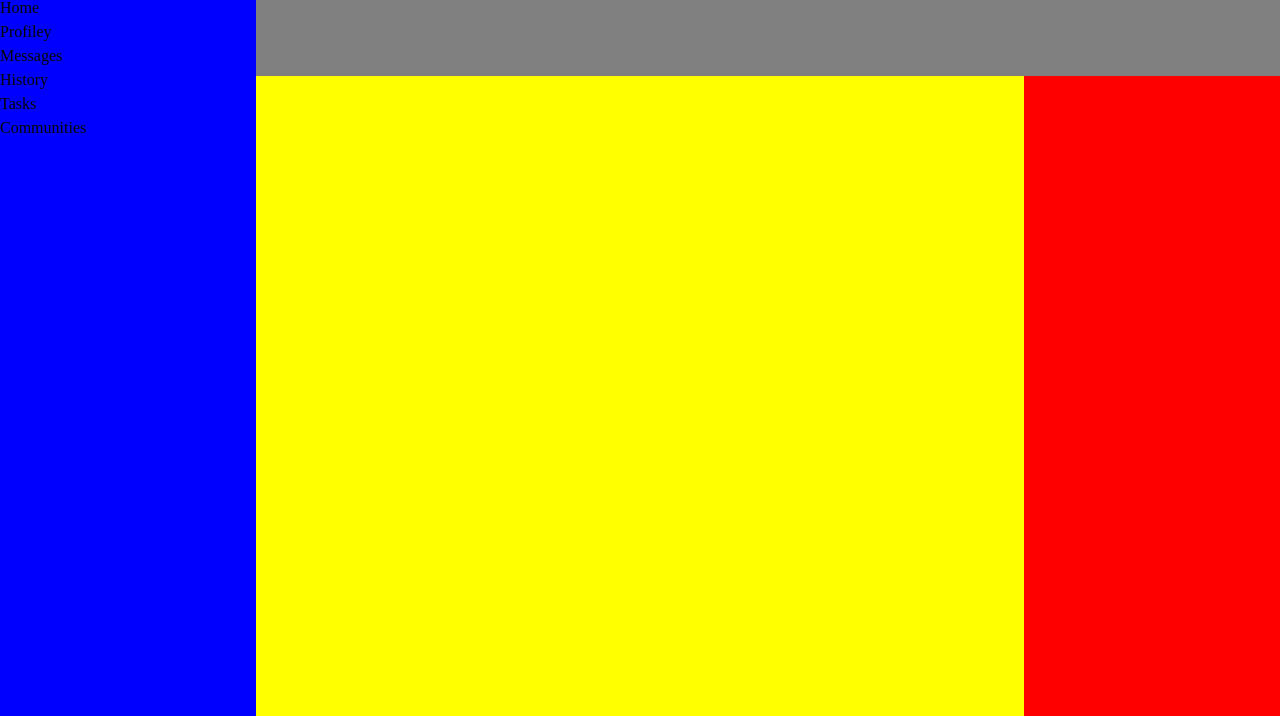
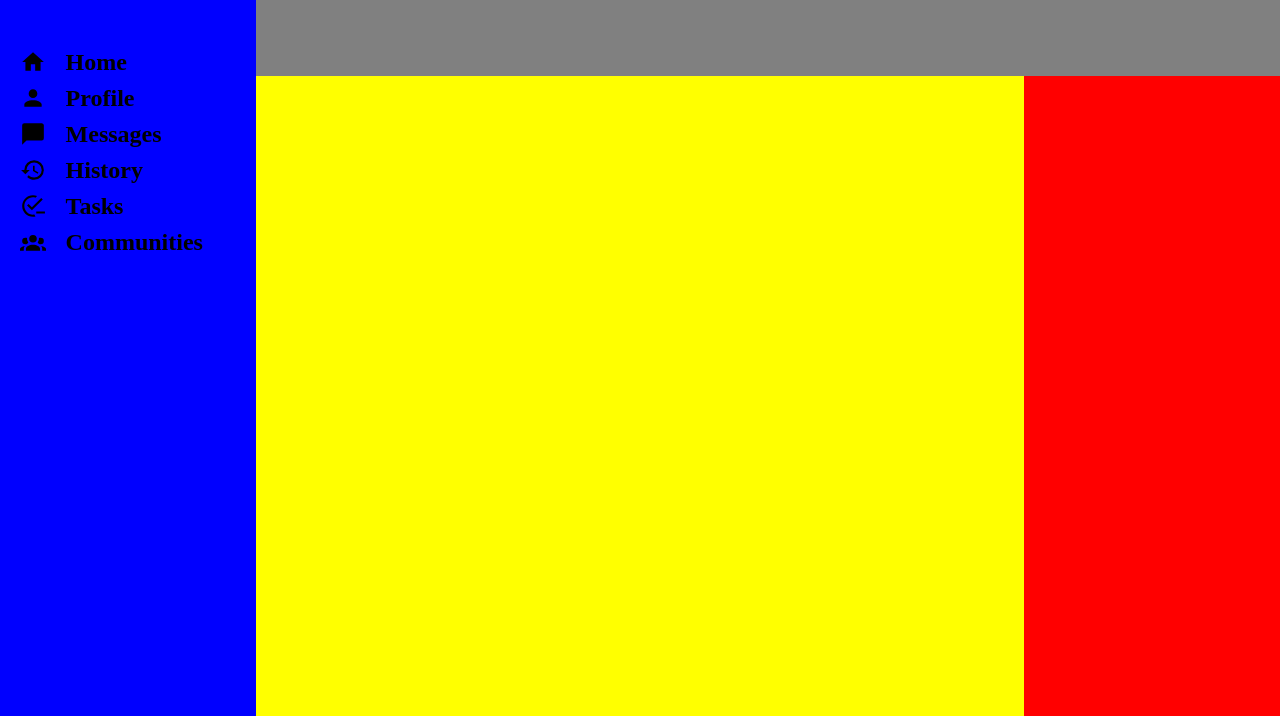
Before and after one commit to devnchill/dashboard, a plain HTML site: page index.html in a window 1280 px wide. Shown: the part 84-800 px from the top of the page. Drawn offline with Linux system fonts and the light colour scheme.

Commit message:
making progress in sidebar

```diff
--- a/index.html
+++ b/index.html
@@ -16,12 +16,30 @@
           <h1>Dashboard</h1>
         </div>
         <div class="sidebar-features">
-          <div>Home</div>
-          <div>Profiley</div>
-          <div>Messages</div>
-          <div>History</div>
-          <div>Tasks</div>
-          <div>Communities</div>
+          <div>
+            <img src="assets/svg/home.svg" alt="home" />
+            <p>Home</p>
+          </div>
+          <div>
+            <img src="assets/svg/account.svg" alt="profile" />
+            <p>Profile</p>
+          </div>
+          <div>
+            <img src="assets/svg/message.svg" alt="Messages" />
+            <p>Messages</p>
+          </div>
+          <div>
+            <img src="assets/svg/history.svg" alt="History" />
+            <p>History</p>
+          </div>
+          <div>
+            <img src="assets/svg/tasks.svg" alt="Tasks" />
+            <p>Tasks</p>
+          </div>
+          <div>
+            <img src="assets/svg/account-group.svg" alt="Communities" />
+            <p>Communities</p>
+          </div>
         </div>
         <div class="sidebar-help"></div>
       </section>
--- a/style.css
+++ b/style.css
@@ -52,11 +52,13 @@ body {
   height: 100%;
   background-color: pink;
 }
+/*------------------Sidebar Css---------------------------*/
 .sidebar {
   grid-row: span 2;
   background-color: blue;
   display: grid;
-  grid-template-rows: 0.5fr 3fr 1.5fr;
+  grid-template-rows: 1fr 5fr 3fr;
+  gap: 50px;
 }
 .sidebar-top {
   display: flex;
@@ -73,6 +75,22 @@ body {
   max-height: 4rem;
   object-fit: contain;
 }
+.sidebar-features {
+  font-size: calc(0.2rem + 1vw);
+  font-weight: 800;
+}
+.sidebar-features div {
+  padding: 0 20px;
+  font-size: 1.5rem;
+  display: flex;
+  gap: 20px;
+  align-items: center;
+}
+.sidebar-features div > img {
+  width: 2vw;
+  height: 2vw;
+}
+/*-----------------------------------------------------------------*/
 .top-bar {
   grid-column: 2/4;
   background-color: grey;
```
Also changed, not shown: assets/svg/account-group.svg (added), assets/svg/account.svg (added), assets/svg/cog.svg (added), assets/svg/help-rhombus.svg (added), assets/svg/history.svg (added), assets/svg/home.svg (added), assets/svg/message.svg (added), assets/svg/shield-check.svg (added), assets/svg/tasks.svg (added).
